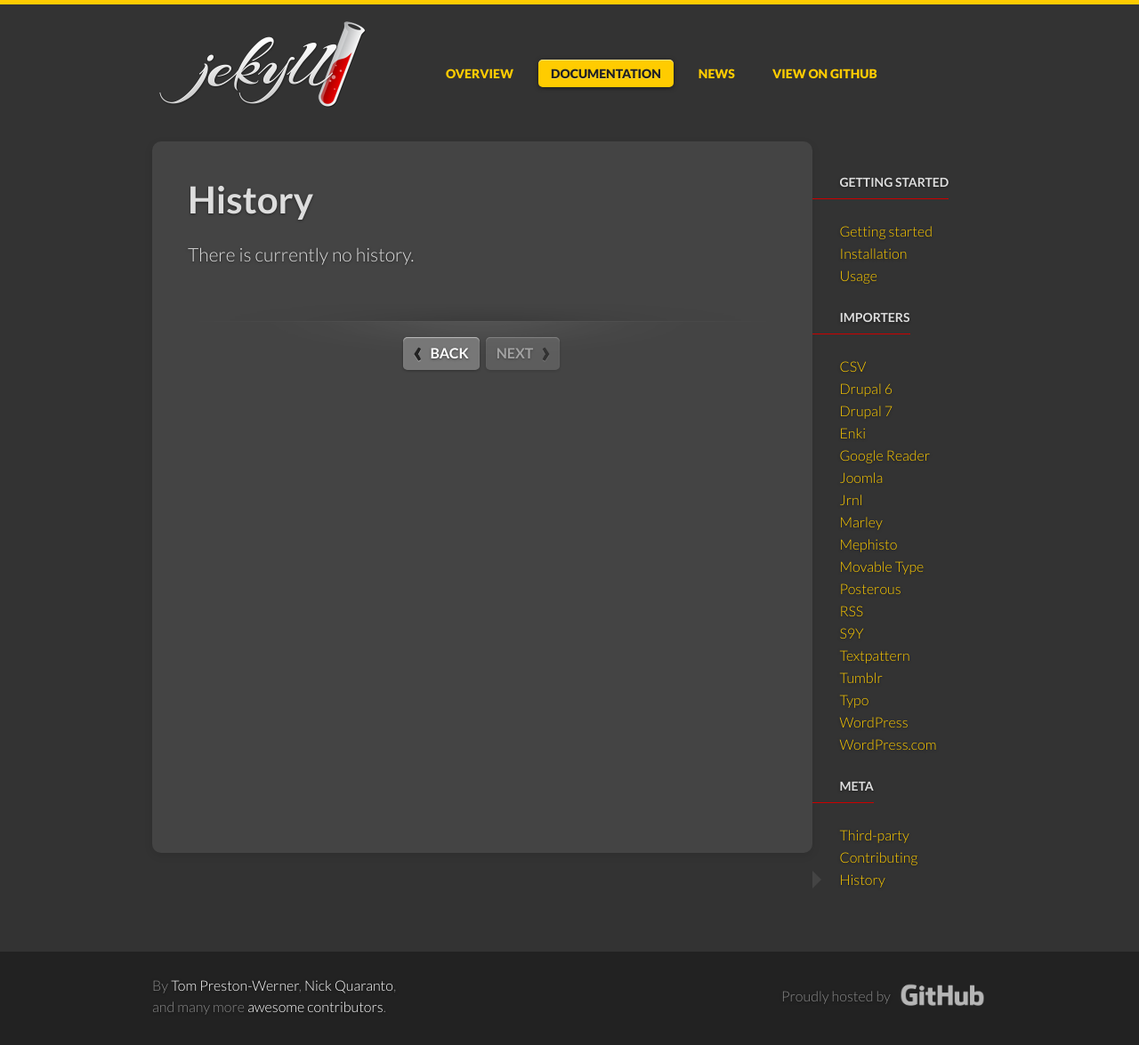
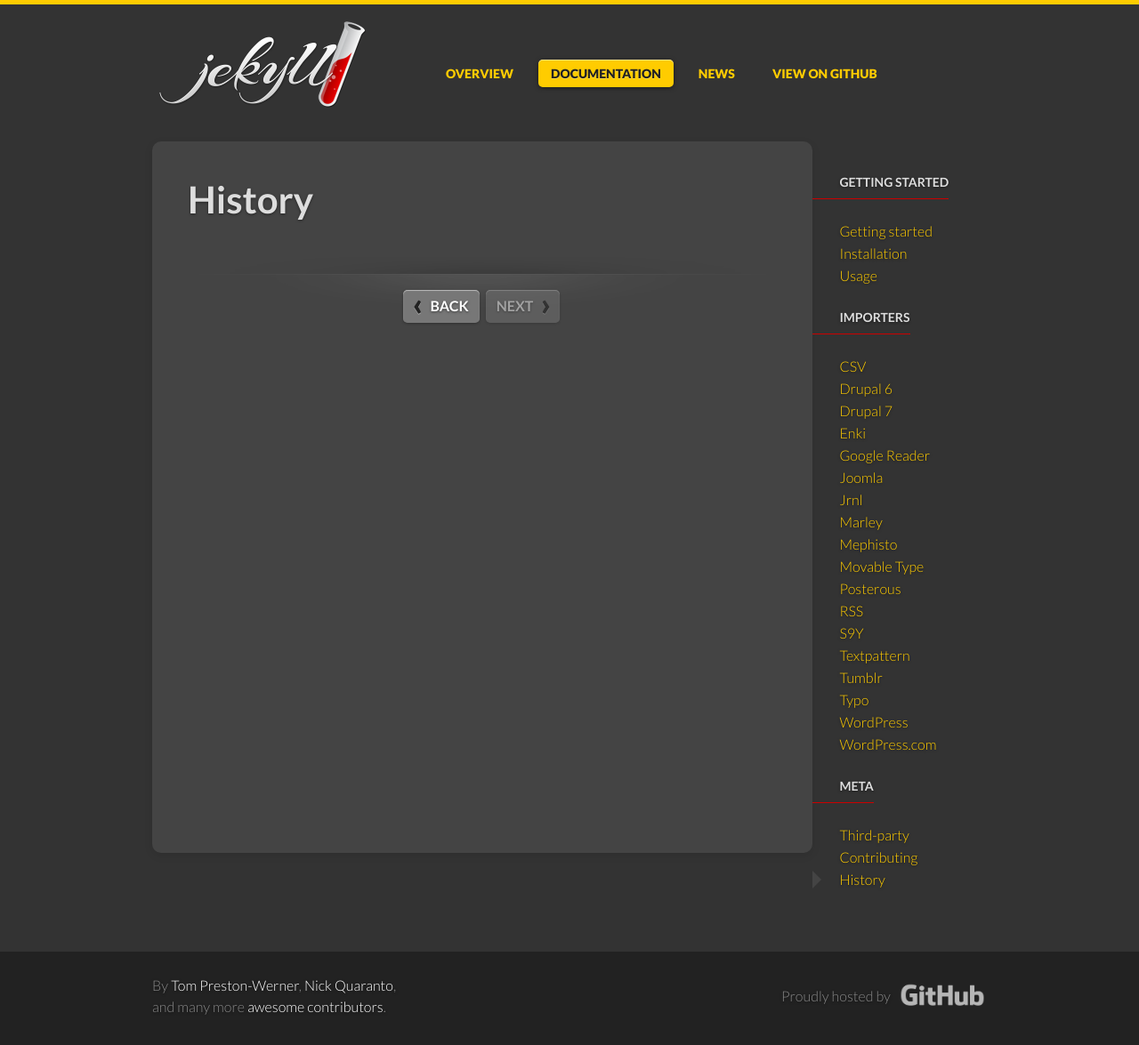
Before and after one commit to jekyll/jekyll-import, a Jekyll site: the page built from site/docs/history.md, in a window 1280 px wide. Shown: the whole page at 89% size. Built offline with Jekyll 4.4.1, drawn with Linux system fonts in a browser that asks for light colours; some web fonts are replaced.

```diff
--- a/site/docs/history.md
+++ b/site/docs/history.md
@@ -1,8 +1,6 @@
 ---
 layout: docs
 title: History
+permalink: /docs/history/
 prev_section: contributing
-permalink: /docs/history/
 ---
-
-There is currently no history.
```
Also changed, not shown: 1 other file.
